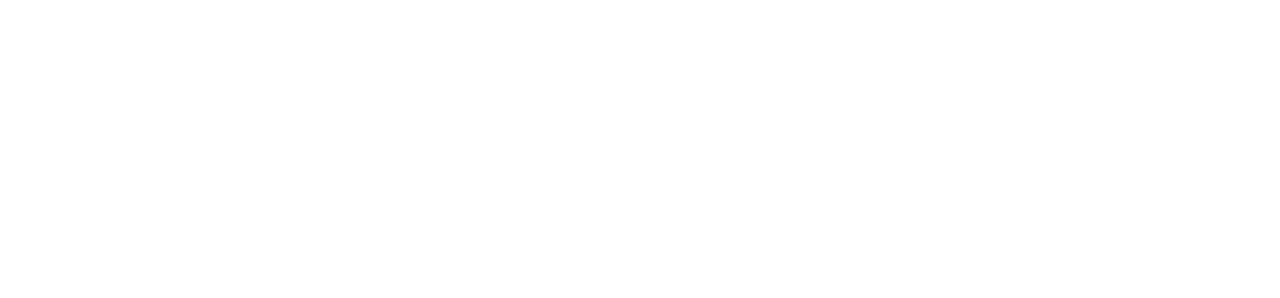
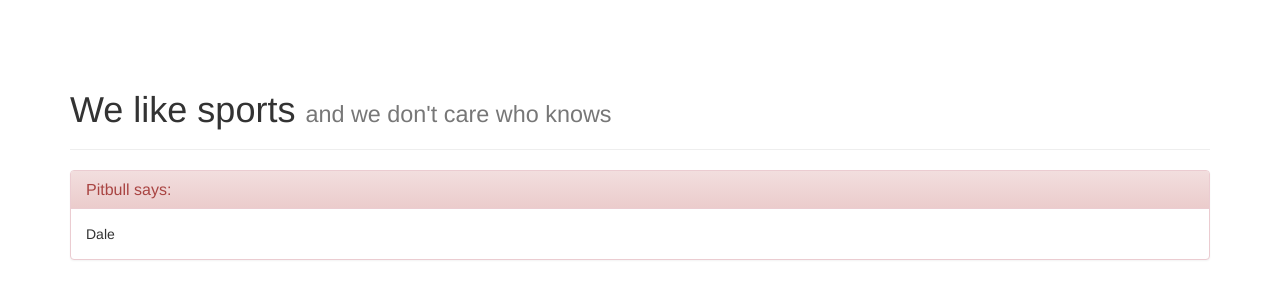
Before and after one commit to darbse/bootstrap-test, a plain HTML site: page initializr/index.html in a window 1280 px wide. Drawn offline with nearby package versions, Linux system fonts and the light colour scheme.

Commit message:
panel added

```diff
--- a/initializr/index.html
+++ b/initializr/index.html
@@ -23,6 +23,19 @@
         <script src="js/vendor/modernizr-2.8.3-respond-1.4.2.min.js"></script>
     </head>
     <body>
+      <div class="container">
+      <div class="page-header">
+  <h1>We like sports <small>and we don't care who knows</small></h1>
+</div>
+<div class="panel panel-danger">
+  <div class="panel-heading">
+    <h3 class="panel-title">Pitbull says:</h3>
+  </div>
+  <div class="panel-body">
+    Dale
+  </div>
+</div>
+</div>
   <script src="//ajax.googleapis.com/ajax/libs/jquery/1.11.2/jquery.min.js"></script>
         <script>window.jQuery || document.write('<script src="js/vendor/jquery-1.11.2.min.js"><\/script>')</script>
 
```
